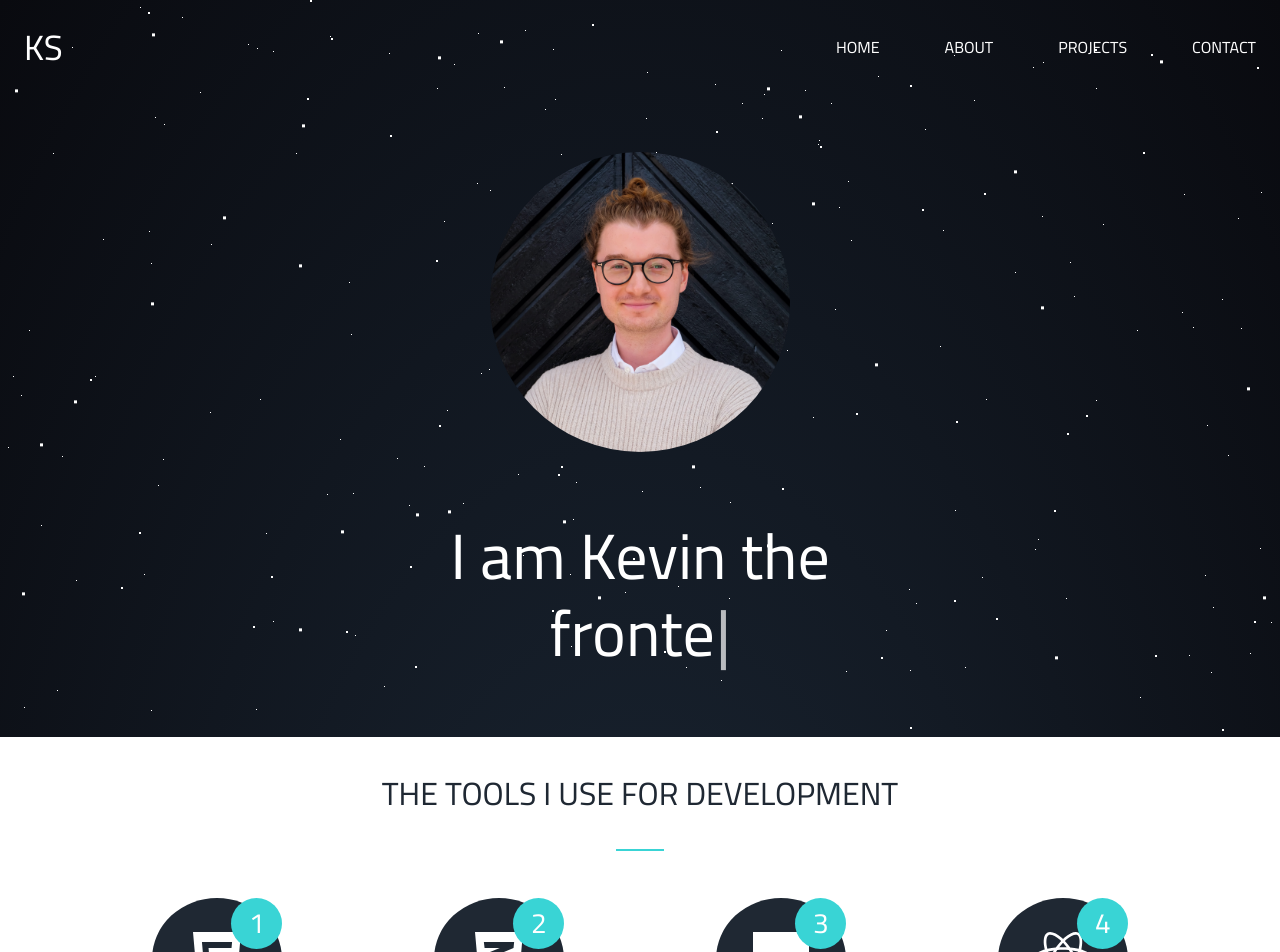
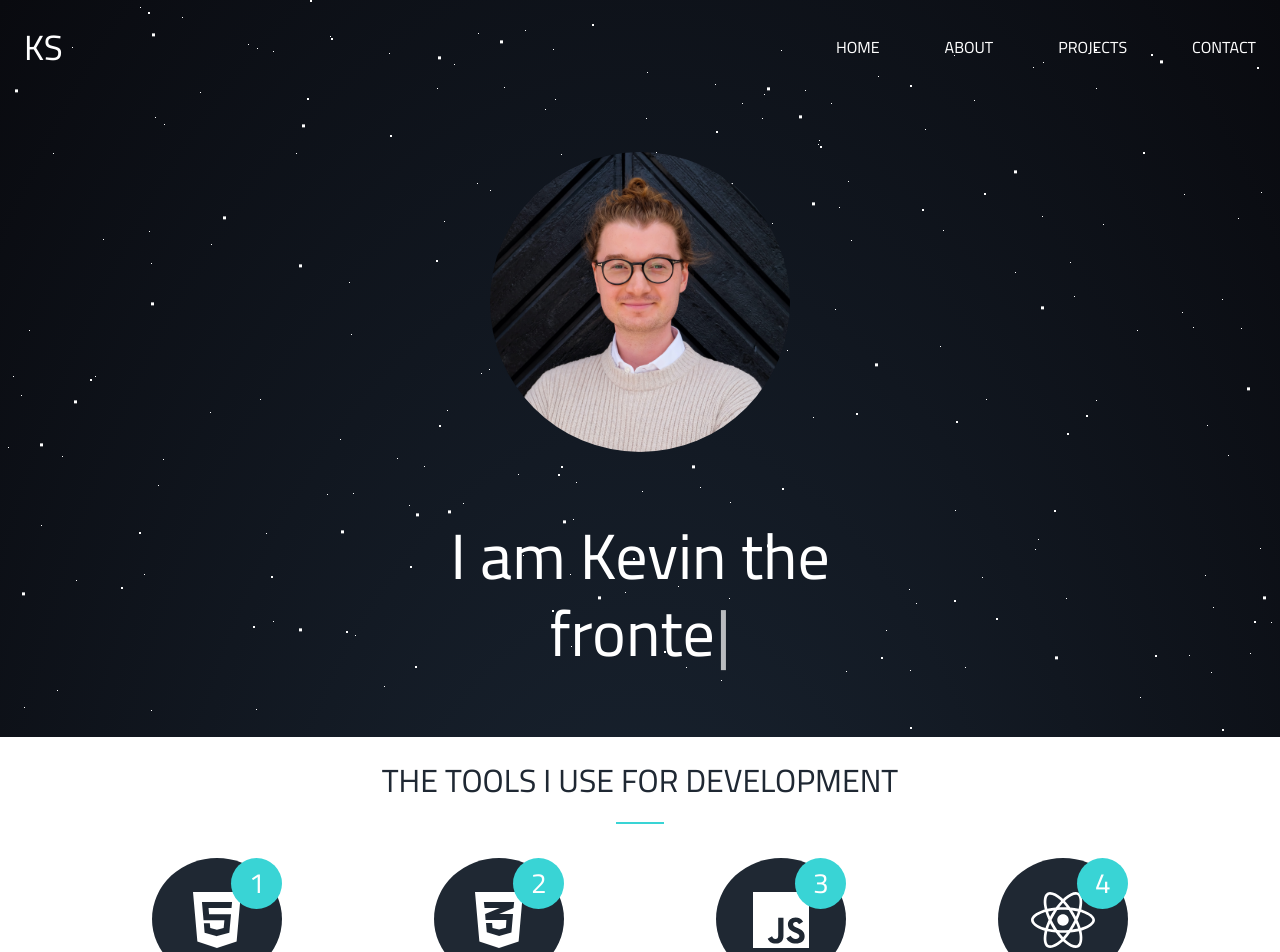
Before and after one commit to kevinsvanback/portfolio-website, a React (Create React App) app: page / in a window 1280 px wide. Shown: the top 952 px of the page. Built offline with nearby package versions, Linux system fonts and the light colour scheme.

Commit message:
style updates

```diff
--- a/src/pages/HomePage.module.css
+++ b/src/pages/HomePage.module.css
@@ -44,7 +44,7 @@
 }
 
 .developmentHeading {
-  height: 140px;
+  height: 100px;
   display: flex;
   flex-direction: column;
   justify-content: space-evenly;
```
